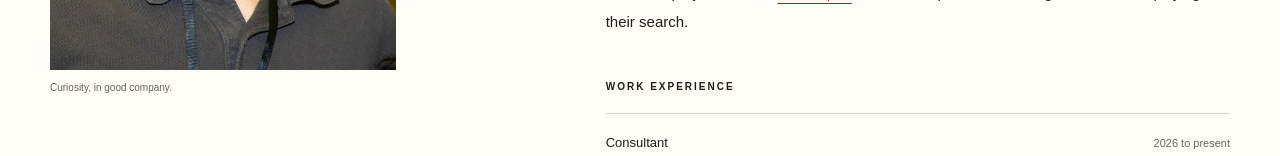
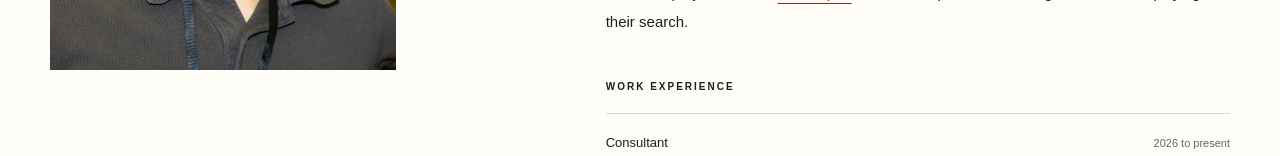
Before and after one commit to mmakethingshaippen/maxim-culbeaux, a plain HTML site: page index.html in a window 1280 px wide. Shown: the part 1468-1624 px from the top of the page. Drawn offline with Linux system fonts and the light colour scheme.

Commit message:
Remove the About photo caption

```diff
--- a/index.html
+++ b/index.html
@@ -41,7 +41,7 @@
     <section id="about" class="section wrap" aria-labelledby="about-title">
       <div class="section-heading"><p class="eyebrow">01 / About</p><h2 id="about-title">A builder who learns by doing</h2></div>
       <div class="about-grid">
-        <div class="about-photos"><figure><img src="./about.jpg" width="600" height="750" alt="A close portrait of Maxim smiling" loading="lazy"><figcaption>Curiosity, in good company.</figcaption></figure></div>
+        <div class="about-photos"><figure><img src="./about.jpg" width="600" height="750" alt="A close portrait of Maxim smiling" loading="lazy"></figure></div>
         <div class="bio">
           <p>Maxim Culbeaux is a natural builder who learns by doing. As a Bay Area native, he grew up singing in choirs that traveled across continents, and he later spent eight years coaching gymnastics at UC Berkeley. In both, he learned that good systems work only when you understand the people inside them.</p>
           <p>He has a B.S. in Liberal Studies with a concentration in music from Cal Poly San Luis Obispo and is now an MBA candidate at Cal State East Bay, concentrating in Business Analytics and AI Integration. He works as a Consultant at Baker and Welsh, helping businesses expand and modernize existing infrastructure, using practical AI that gives workers the tools to succeed instead of replacing them, people first, tools second.</p>
```
